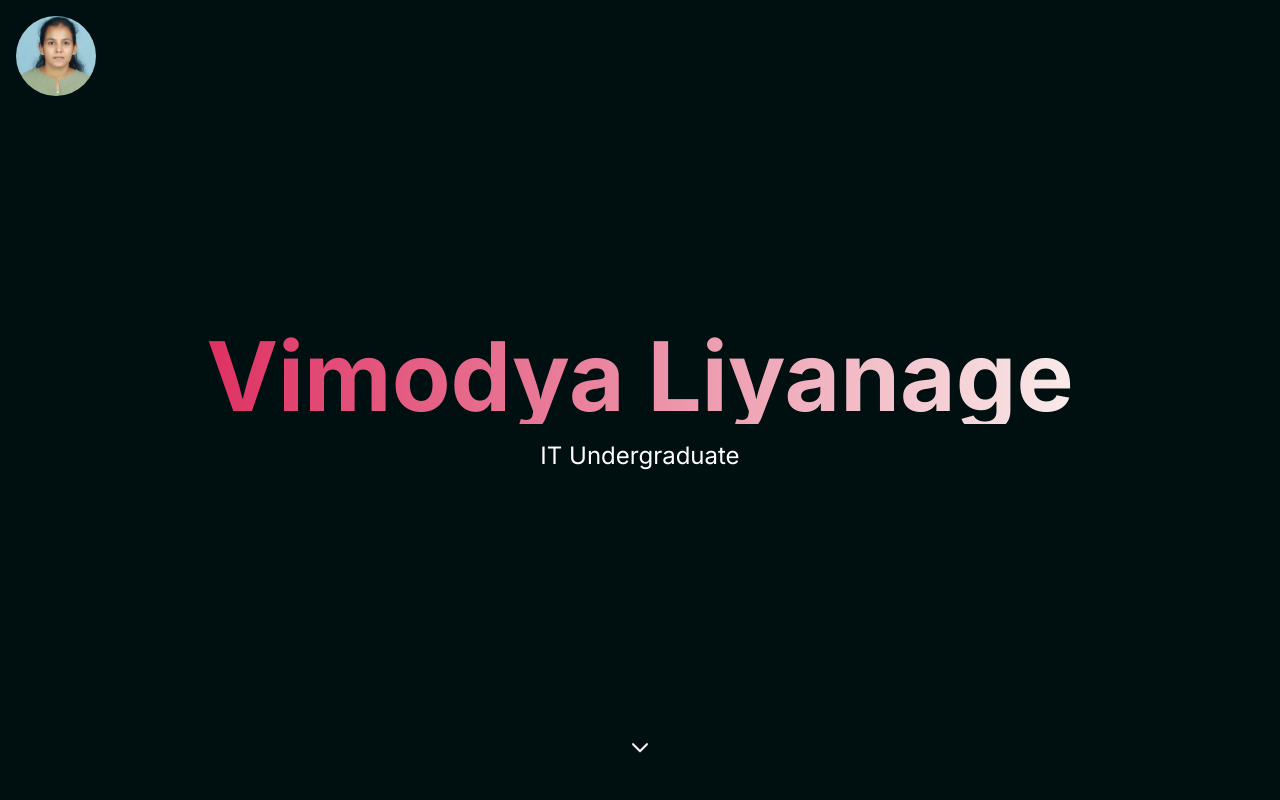
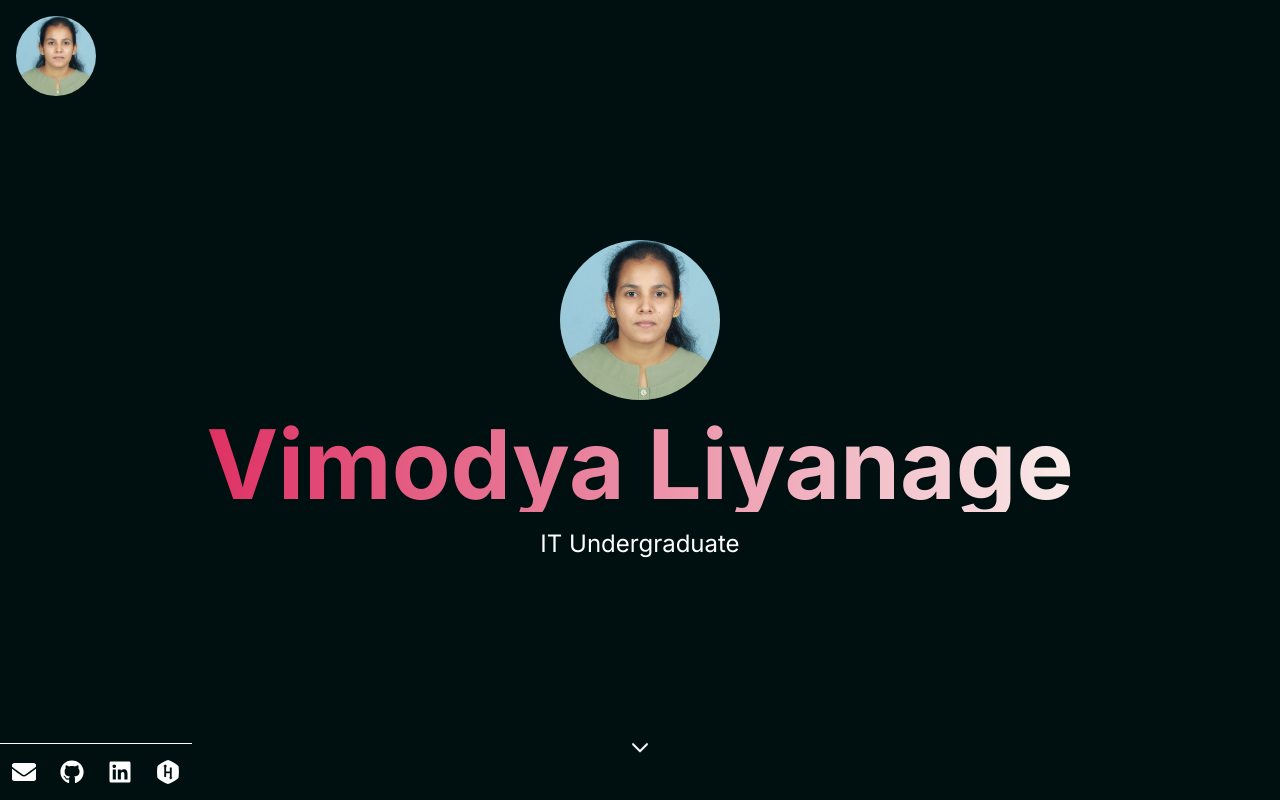
Before and after one commit to Vimodya/Vimodya-Liyamage, a Next.js app: page / in a window 1280 px wide. Built offline with nearby package versions, Linux system fonts and the light colour scheme.

Commit message:
update
update application

```diff
--- a/app/page.tsx
+++ b/app/page.tsx
@@ -9,22 +9,22 @@ export default function HeroSection() {
   const router = useRouter();
   const nameRef = useRef<HTMLHeadingElement>(null);
   const buttonsRef = useRef<HTMLDivElement>(null);
-  const sidebarRef = useRef<HTMLDivElement>(null);
-  const imageRef = useRef<HTMLDivElement>(null); // Ref for image
-  const [isSidebarMoving, setIsSidebarMoving] = useState(false);
-  const [showButtons, setShowButtons] = useState(false); // State for buttons visibility
+  const sidebarRef = useRef<HTMLDivElement>(null); // Ref for bottom bar
+  const largeImageRef = useRef<HTMLDivElement>(null); // Ref for larger image
+  const smallImageRef = useRef<HTMLDivElement>(null); // Ref for smaller top-left image
+  const [showButtons, setShowButtons] = useState(false); // State for showing buttons
+  const [showName, setShowName] = useState(true); // State for showing name and text initially
 
   useEffect(() => {
-    // Animate image first
-    if (imageRef.current) {
+    // Animate large image and name initially
+    if (largeImageRef.current) {
       gsap.fromTo(
-        imageRef.current,
+        largeImageRef.current,
         { opacity: 0, scale: 0 },
         { opacity: 1, scale: 1, duration: 1, ease: "power2.out" }
       );
     }
 
-    // Animate name after the image
     if (nameRef.current) {
       const text = nameRef.current.innerText;
       nameRef.current.innerHTML = text
@@ -63,36 +63,10 @@ export default function HeroSection() {
     }
   }, [showButtons]);
 
-  // Handle the "Get in touch" button click
-  const handleGetInTouchClick = () => {
-    setIsSidebarMoving(true);
-
-    gsap.to(sidebarRef.current, {
-      x: window.innerWidth / 4 - 50,
-      y: window.innerHeight / 4 - 10,
-      scale: 1.5,
-      borderColor: "yellow",
-      duration: 0.2,
-      ease: "power2.out",
-      onComplete: () => {
-        setTimeout(() => {
-          gsap.to(sidebarRef.current, {
-            x: 0,
-            y: 0,
-            scale: 1,
-            borderColor: "white",
-            duration: 0.2,
-            ease: "power2.out",
-          });
-          setIsSidebarMoving(false);
-        }, 500);
-      },
-    });
-  };
-
-  // Toggle the visibility of the buttons
+  // Handle arrow click to hide name/text and show buttons
   const handleArrowClick = () => {
-    setShowButtons((prev) => !prev);
+    setShowName(false);
+    setShowButtons(true);
   };
 
   const handleButtonClick = () => {
@@ -107,8 +81,9 @@ export default function HeroSection() {
 
   return (
     <section className="relative h-screen flex flex-col justify-center items-center bg-[#001010] text-white">
+      {/* Small Profile Image (Top Left) */}
       <div
-        ref={imageRef}
+        ref={smallImageRef}
         className="absolute top-4 left-4 w-20 h-20 rounded-full overflow-hidden"
       >
         <Image
@@ -119,15 +94,31 @@ export default function HeroSection() {
         />
       </div>
 
+      {/* Name, IT Undergraduate, and Large Profile Image */}
+      {showName && (
         <div className="text-center">
+          <div
+            ref={largeImageRef}
+            className="w-40 h-40 rounded-full overflow-hidden mx-auto"
+          >
+            <Image
+              src="/IMG_0615.jpg"
+              alt="Large Profile Image"
+              layout="fill"
+              objectFit="cover"
+            />
+          </div>
           <h1
             ref={nameRef}
-          className="text-6xl md:text-8xl font-bold text-transparent bg-clip-text bg-gradient-to-r from-[#DE3163] to-[#F9EBE9] whitespace-nowrap"
+            className="mt-4 text-6xl md:text-8xl font-bold text-transparent bg-clip-text bg-gradient-to-r from-[#DE3163] to-[#F9EBE9] whitespace-nowrap"
           >
             Vimodya Liyanage
           </h1>
           <p className="mt-4 text-lg md:text-2xl">IT Undergraduate</p>
+        </div>
+      )}
 
+      {/* Buttons */}
       {showButtons && (
         <div ref={buttonsRef} className="flex flex-col w-1/2 mt-6 space-x-4">
           <button
@@ -148,16 +139,11 @@ export default function HeroSection() {
           >
             Volunteer →
           </button>
-            <button
-              className="mt-6 px-6 py-3 bg-transparent border-2 border-white rounded-full hover:bg-[#F9EBE9] hover:text-black transition duration-300"
-              onClick={handleGetInTouchClick}
-            >
-              Get in touch →
-            </button>
         </div>
       )}
-      </div>
 
+      {/* Arrow to trigger buttons */}
+      {!showButtons && (
         <div
           className="absolute bottom-10 cursor-pointer"
           onClick={handleArrowClick}
@@ -177,6 +163,46 @@ export default function HeroSection() {
             />
           </svg>
         </div>
+      )}
+
+      {/* Bottom Bar with Links */}
+      <div
+        ref={sidebarRef}
+        className="absolute bottom-0 left-0 w-48 flex justify-center items-center space-x-6 p-4 bg-[#001010] border-t border-white"
+      >
+        <a
+          href="mailto:chamodivimodya@gmail.com"
+          target="_blank"
+          rel="noopener noreferrer"
+          className="text-white text-2xl hover:text-[#DE3163] transition duration-300"
+        >
+          <FaEnvelope />
+        </a>
+        <a
+          href="https://github.com/Vimodya"
+          target="_blank"
+          rel="noopener noreferrer"
+          className="text-white text-2xl hover:text-[#DE3163] transition duration-300"
+        >
+          <FaGithub />
+        </a>
+        <a
+          href="https://www.linkedin.com/in/chamodi-liyanage-8bb852270/"
+          target="_blank"
+          rel="noopener noreferrer"
+          className="text-white text-2xl hover:text-pink-500 transition duration-300"
+        >
+          <FaLinkedin />
+        </a>
+        <a
+          href="https://www.hackerrank.com/profile/Chamodi_HM"
+          target="_blank"
+          rel="noopener noreferrer"
+          className="text-white text-2xl hover:text-[#DE3163] transition duration-300"
+        >
+          <FaHackerrank />
+        </a>
+      </div>
     </section>
   );
 }
```
Lines whose indentation alone changed are shown as unchanged.
